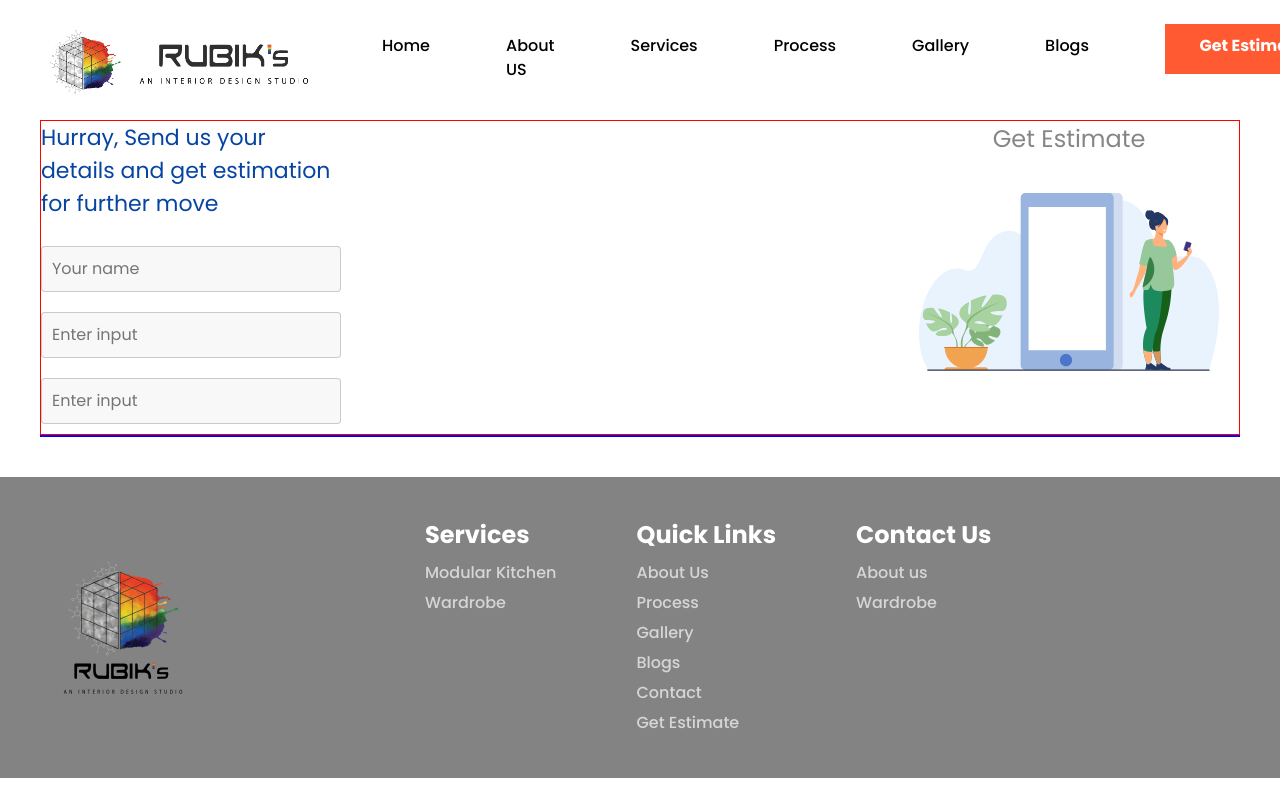
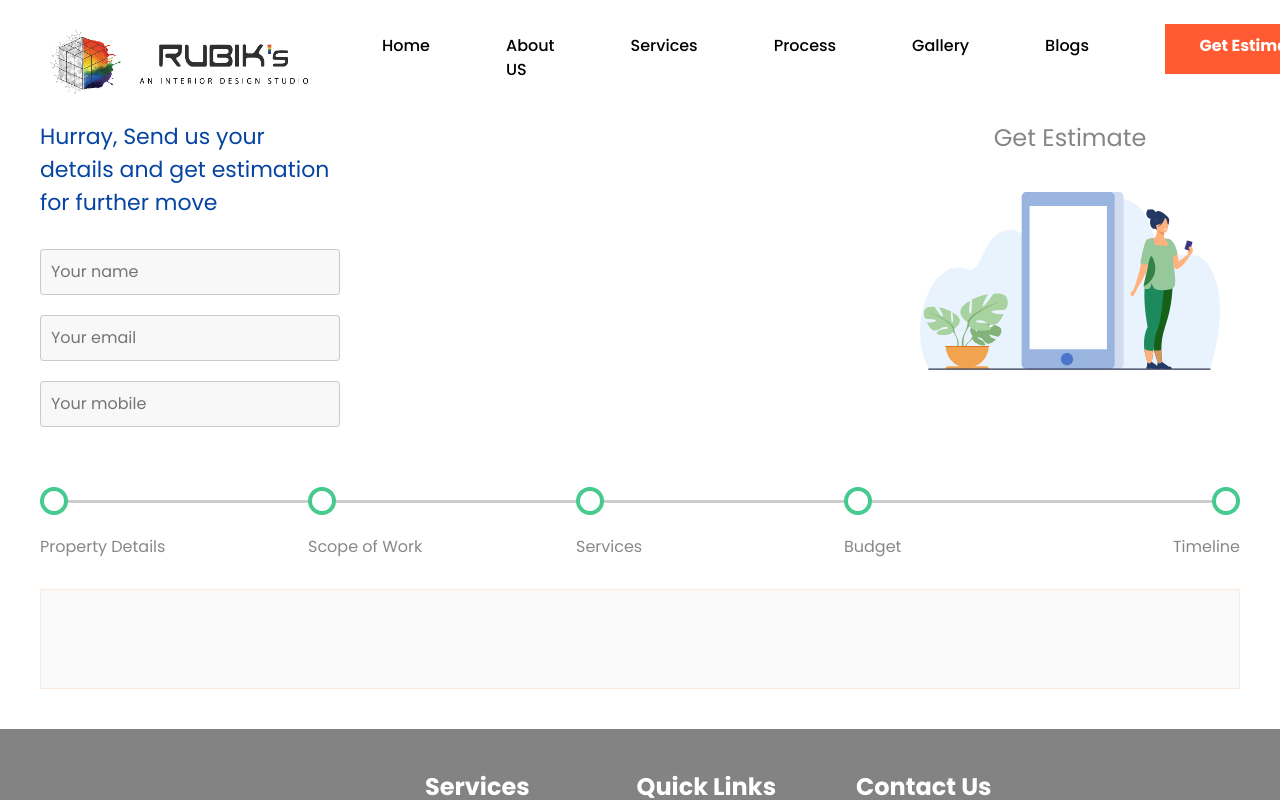
Before and after one commit to Rajeshkumaran/RubikSite, a React (Create React App) app: page /process in a window 1280 px wide. Shown: the top 800 px of the page. Built offline with nearby package versions, Linux system fonts and the light colour scheme.

Commit message:
process page basic layout done

```diff
--- a/src/App.css
+++ b/src/App.css
@@ -22,3 +22,6 @@ p{
 .align-items-center{
     align-items: center;
 }
+.justify-content-flex-end{
+    justify-content: flex-end;
+}
--- a/src/components/Process/index.js
+++ b/src/components/Process/index.js
@@ -2,6 +2,7 @@ import React from 'react';
 import './styles.css';
 import ProcessImg1 from '../../img/process_img1.svg';
 import Input from '../Input';
+import Steps from '../Steps';
 export default class Process extends React.Component {
   constructor(props) {
     super(props);
@@ -27,6 +28,7 @@ export default class Process extends React.Component {
     };
   }
   onInputChange = (state) => {
+    console.log('state', state);
     this.setState({
       ...state,
     });
@@ -40,9 +42,24 @@ export default class Process extends React.Component {
             <p className="process-hurry-text">
               Hurray, Send us your details and get estimation for further move
             </p>
-            <Input state={name} name="name" placeholder="Your name" />
-            <Input state={email} name="email" />
-            <Input state={mobile} name="mobile" />
+            <Input
+              state={name}
+              name="name"
+              placeholder="Your name"
+              onChange={this.onInputChange}
+            />
+            <Input
+              state={email}
+              name="email"
+              placeholder="Your email"
+              onChange={this.onInputChange}
+            />
+            <Input
+              state={mobile}
+              name="mobile"
+              placeholder="Your mobile"
+              onChange={this.onInputChange}
+            />
           </div>
           <div className="flex flex-column align-items-center get-estimates-wrapper">
             <p className="get-estimate-text">Get Estimate</p>
@@ -58,7 +75,9 @@ export default class Process extends React.Component {
             </div>
           </div>
         </div>
-        <div className="process-s2"></div>
+        <div className="process-s2">
+          <Steps />
+        </div>
       </div>
     );
   }
--- a/src/components/Process/styles.css
+++ b/src/components/Process/styles.css
@@ -5,18 +5,14 @@
     font-size: 22px;
     color: #0644A2;
     max-width: 300px;
+    margin-bottom: 20px;
 }
 .form-wrapper{
     flex: 1;
 }
-.process-s1 {
-    border:1px solid red
-}
-.process-s2 {
-    border:1px solid blue
-}
+
 .get-estimates-wrapper{
-    margin-right:20px;
+    margin-right: 20px;
 }
 .get-estimate-text{
     font-size: 24px;
--- /dev/null
+++ b/src/components/Steps/index.js
@@ -0,0 +1,123 @@
+import React, { useEffect } from 'react';
+import './styles.css';
+import CirclePending from '../../img/circle_pending.png';
+const STEPS = {
+  step1: {
+    id: 'step1',
+    stepName: 'Property Details',
+    width: 0,
+  },
+  step2: {
+    id: 'step2',
+    stepName: 'Scope of Work',
+    width: 0,
+  },
+  step3: {
+    id: 'step3',
+    stepName: 'Services',
+    width: 0,
+  },
+  step4: {
+    id: 'step4',
+    stepName: 'Budget',
+    width: 0,
+  },
+  step5: {
+    id: 'step5',
+    stepName: 'Timeline',
+    width: 0,
+  },
+};
+const Step = ({ step, updateWidth, isSecondLastItem, isLastItem }) => {
+  useEffect(() => {
+    const element = document.getElementById(`process-${step.id}`);
+    if (element) {
+      updateWidth(step.id, element.getBoundingClientRect().width);
+    }
+    // eslint-disable-next-line react-hooks/exhaustive-deps
+  }, [isLastItem]);
+  return (
+    <div className="step-box flex flex-column" id={`process-${step.id}`}>
+      <div className={`flex align-items-center`}>
+        {isSecondLastItem && (
+          <span
+            style={{
+              display: 'inline-block',
+              background: '#CCCCCC',
+              height: '3px',
+              width: '100%',
+            }}
+          />
+        )}
+        <span>
+          <img src={CirclePending} alt="circle-pending" />
+        </span>
+        {!isLastItem && (
+          <span
+            style={{
+              width: `${step.width}px`,
+              display: 'inline-block',
+              background: '#CCCCCC',
+              height: '3px',
+            }}
+          />
+        )}
+      </div>
+      <span
+        className="process-step-text"
+        style={{
+          marginTop: '20px',
+          'text-align': !isLastItem ? 'left' : 'right',
+        }}
+      >
+        {step.stepName}
+      </span>
+    </div>
+  );
+};
+export default class Steps extends React.Component {
+  constructor(props) {
+    super(props);
+    this.state = {
+      steps: { ...STEPS },
+    };
+  }
+  updateWidth = (stepId, width) => {
+    this.setState((oldState) => ({
+      steps: {
+        ...oldState.steps,
+        [stepId]: {
+          ...oldState.steps[stepId],
+          width,
+        },
+      },
+    }));
+  };
+  resizeListener = () => {
+    this.setState({
+      isWindowChanged: !this.state.isWindowChanged,
+    });
+  };
+  componentDidMount() {
+    window.addEventListener('resize', this.resizeListener);
+  }
+  render() {
+    const { steps } = this.state;
+    const mappedSteps = Object.keys(steps);
+    return (
+      <div className="steps-container">
+        <div className="steps-wrapper flex">
+          {mappedSteps.map((stepId, index) => (
+            <Step
+              step={steps[stepId]}
+              updateWidth={this.updateWidth}
+              isSecondLastItem={mappedSteps.length - 1 === index}
+              isLastItem={mappedSteps.length - 1 === index}
+            />
+          ))}
+        </div>
+        <div className="step-content-wrapper"></div>
+      </div>
+    );
+  }
+}
--- /dev/null
+++ b/src/components/Steps/styles.css
@@ -0,0 +1,20 @@
+.steps-container{
+    margin-top: 50px;
+}
+.steps-wrapper{
+    margin:20px 0;
+}
+.step-box {
+    flex: 1;
+}
+.step-content-wrapper{
+    background: #F9F9F9;
+    border: 1px solid #FFE9D8;
+    box-sizing: border-box;
+    height: 100px;
+    margin-top: 30px;
+}
+.process-step-text{
+    font-size: 16px;
+    color: #8A8787;
+}
```
Also changed, not shown: src/img/circle_pending.png (added).
